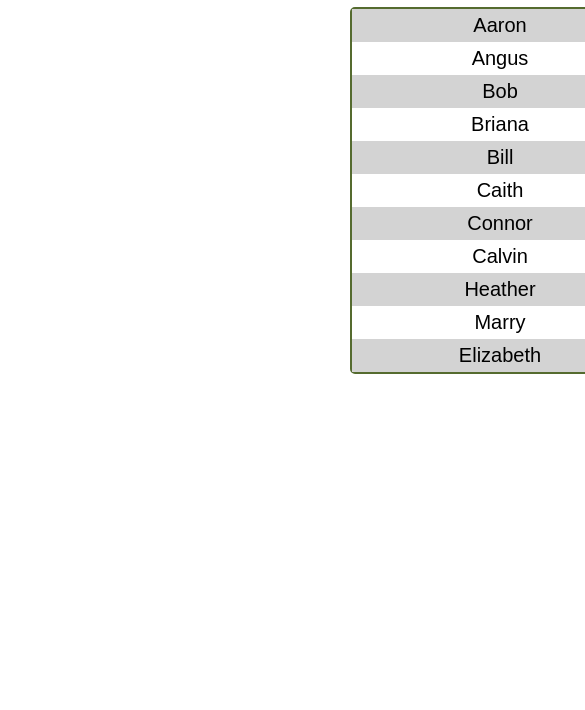
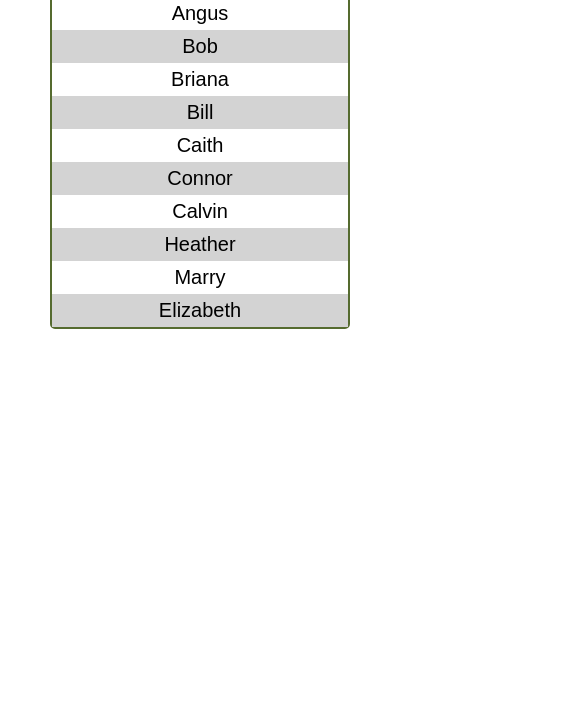
Before and after one commit to StojanMilosev/list-filter, a plain HTML site: page index.html in a window 390 px wide. Shown: the part 134-844 px from the top of the page, 585 px wide, since content can reach past the window. Drawn offline with Linux system fonts and the light colour scheme.

Commit message:
manje CSS izmene, dodati koemntari u JS fajl

```diff
--- a/main.css
+++ b/main.css
@@ -35,3 +35,11 @@ li{
     padding: 5px;
     text-align: center;
 }
+
+/* menjanje css pravila u donosu na korišćeni uređaj */
+@media only screen and (max-width:900px){
+    .container{
+        width: 100%;
+        padding: 5px;
+    }
+}
```
Also changed, not shown: main.js (+8 -3 lines).
